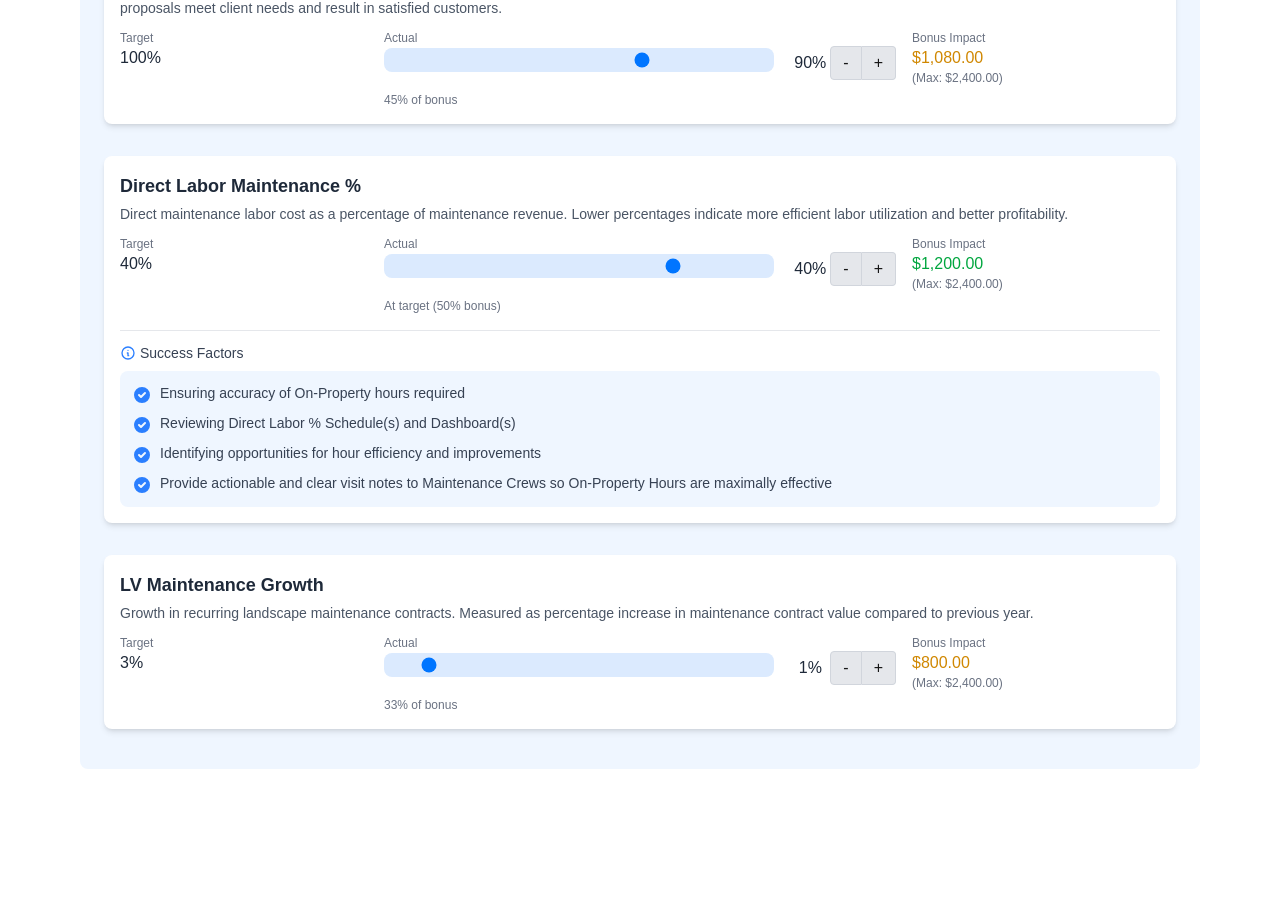
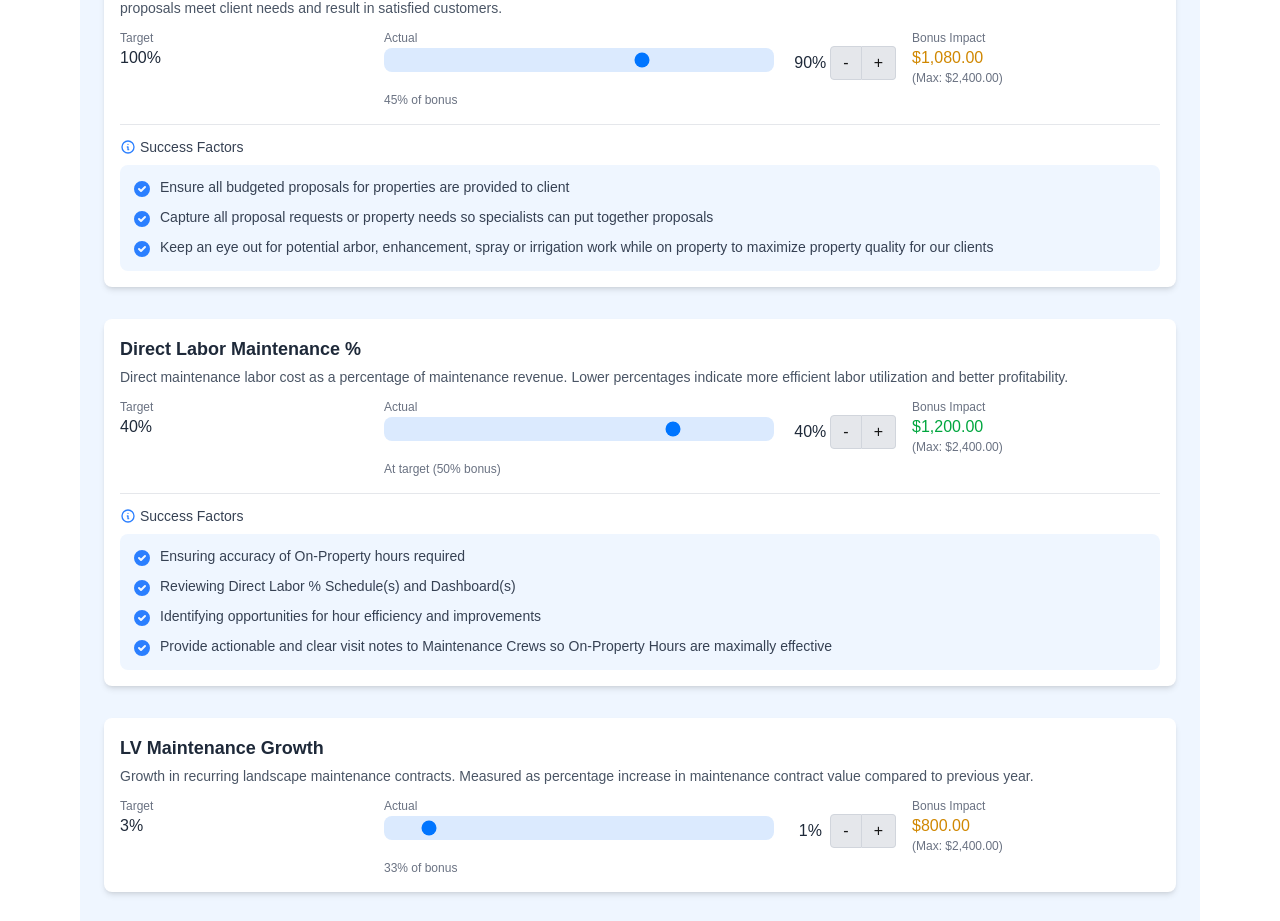
Before and after one commit to TyMurrayELM/KPI-Dashboard, a Next.js app: page / in a window 1280 px wide. Shown: the part 1357-2278 px from the top of the page. Before the commit the page ends 2142 px from the top, so only its background shows below. Built offline with nearby package versions, Linux system fonts and the light colour scheme.

Commit message:
Added Extra Sales Success Factors

```diff
--- a/src/components/KPIDashboard.jsx
+++ b/src/components/KPIDashboard.jsx
@@ -60,7 +60,12 @@ const KPIDashboard = () => {
           name: 'Extra Sales',
           description: 'Additional enhancement and arbor services sold as a percentage of the base maintenance book of business (BOB). Collaborative work with Specialists to ensure client proposals meet client needs and result in satisfied customers.',
           target: 100,
-          actual: 90
+          actual: 90,
+          successFactors: [
+            "Ensure all budgeted proposals for properties are provided to client",
+            "Capture all proposal requests or property needs so specialists can put together proposals",
+            "Keep an eye out for potential arbor, enhancement, spray or irrigation work while on property to maximize property quality for our clients"
+          ]
         },
         {
           name: 'Direct Labor Maintenance %',
@@ -121,7 +126,12 @@ const KPIDashboard = () => {
           name: 'Extra Sales',
           description: 'Additional enhancement and arbor services sold as a percentage of the base maintenance book of business (BOB). Collaborative work with Specialists to ensure client proposals meet client needs and result in satisfied customers.',
           target: 100,
-          actual: 90
+          actual: 90,
+          successFactors: [
+            "Ensure all budgeted proposals for properties are provided to client",
+            "Capture all proposal requests or property needs so specialists can put together proposals",
+            "Keep an eye out for potential arbor, enhancement, spray or irrigation work while on property to maximize property quality for our clients"
+          ]
         },
         {
           name: 'Direct Labor Maintenance %',
@@ -170,7 +180,12 @@ const KPIDashboard = () => {
           name: 'Extra Sales',
           description: 'Additional enhancement and arbor services sold as a percentage of the base maintenance book of business (BOB). Collaborative work with Specialists to ensure client proposals meet client needs and result in satisfied customers.',
           target: 100,
-          actual: 90
+          actual: 90,
+          successFactors: [
+            "Ensure all budgeted proposals for properties are provided to client",
+            "Capture all proposal requests or property needs so specialists can put together proposals",
+            "Keep an eye out for potential arbor, enhancement, spray or irrigation work while on property to maximize property quality for our clients"
+          ]
         },
         {
           name: 'Property Checklist Item Completion',
@@ -212,7 +227,12 @@ const KPIDashboard = () => {
           name: 'Extra Sales',
           description: 'Additional enhancement and arbor services sold as a percentage of the base maintenance book of business (BOB). Collaborative work with Specialists to ensure client proposals meet client needs and result in satisfied customers.',
           target: 100,
-          actual: 90
+          actual: 90,
+          successFactors: [
+            "Ensure all budgeted proposals for properties are provided to client",
+            "Capture all proposal requests or property needs so specialists can put together proposals",
+            "Keep an eye out for potential arbor, enhancement, spray or irrigation work while on property to maximize property quality for our clients"
+          ]
         },
         {
           name: 'Property Checklist Item Completion',
```
